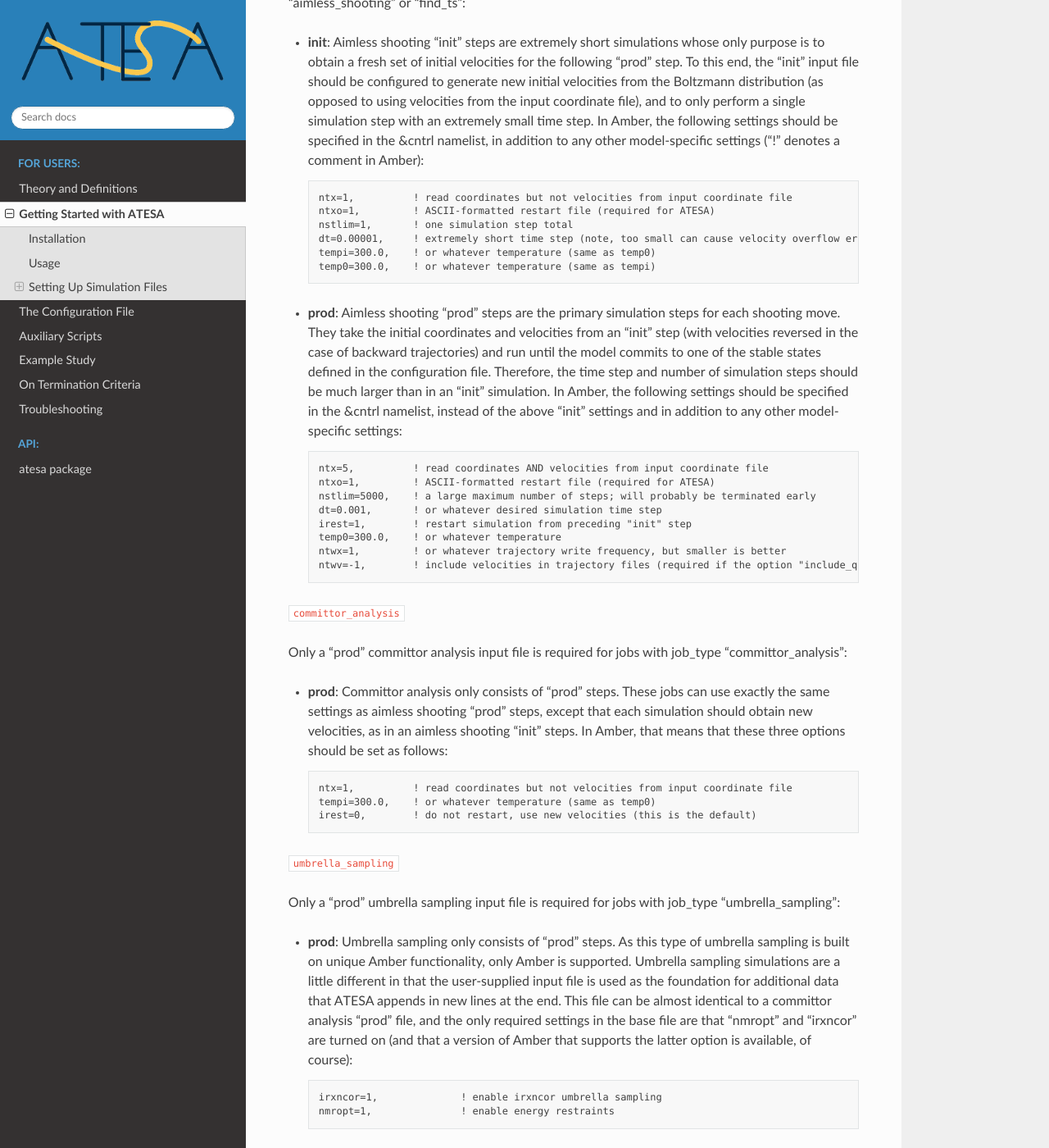
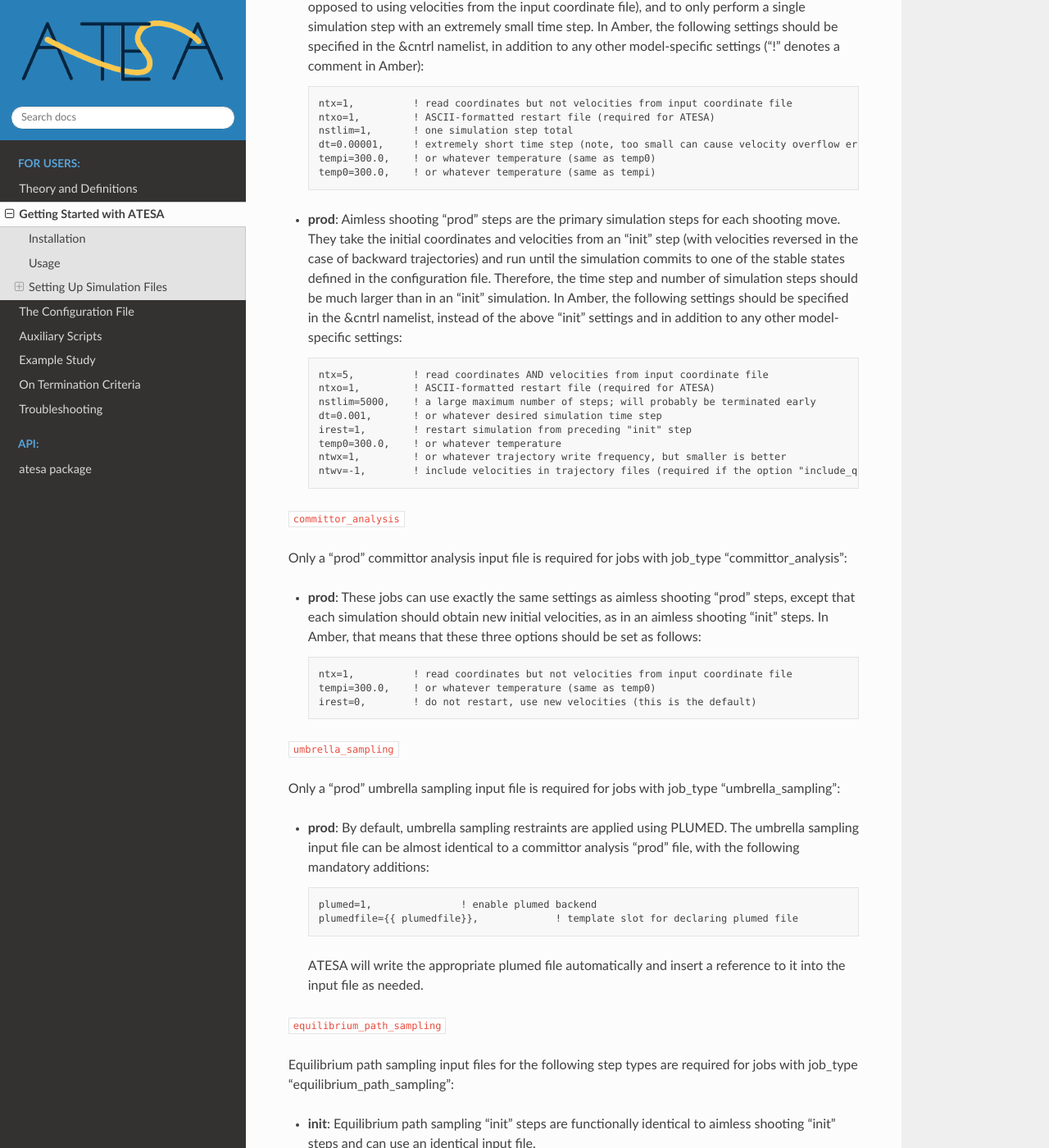
Before and after one commit to team-mayes/atesa, a Sphinx documentation site: the page built from docs/getting_started.rst, in a window 1280 px wide and 1400 px high, scrolled down 2541 px. Shown: the whole window at 82% size. Built offline with Sphinx 7.4.7 and the Read the Docs theme 2.0.0, drawn with Linux system fonts in a browser that asks for light colours; pages that are not in the unit, such as notebooks, are missing from menus; the version number could not be read and is left out; some of the changed text lies outside the part shown.

Commit message:
Implements dramatic performance improvement for resampling aimless shooting data with resample_full_cvs = True; some documentation updates

```diff
--- a/docs/getting_started.rst
+++ b/docs/getting_started.rst
@@ -12,11 +12,7 @@
 
 You may need to append the `--user` option depending on how your HPC resource is configured. ATESA requires Python 3, and the above pip command may fail if your active python environment defaults to Python 2.
 
-Alternatively, you can download ATESA directly from `GitHub <https://github.com/team-mayes/atesa>` or clone it::
-
-	git clone https://github.com/team-mayes/atesa.git
-
-Then, navigate to the root ATESA directory, and run the ``setup.py`` script directly::
+Alternatively, you can download or clone ATESA directly from `GitHub <https://github.com/team-mayes/atesa>` and install using the ``setup.py`` script in its root directory directly::
 
 	python setup.py install --user
 
@@ -33,7 +29,7 @@
 
 The config_file parameter is required and supports absolute or relative paths. The working_directory parameter is optional, but if it is provided it overrides the value in the configuration file. This option is made available for use on systems that only allocate working space for jobs after they have been initialized. For details on the contents of the configuration file, see :ref:`TheConfigFile`.
 
-Although ATESA can be run directly from the command line, because its process continues for the entirety of the job it is usually recommended to submit it as its own batch job. A single core and a modest allocation of memory should be sufficient to run ATESA on most platforms (it is neither memory- nor processor-intensive, although many features involve a significant amount of I/O, and more memory may be necessary when using the information error termination criterion). The exception is when you are running aimless shooting with simulations that are exceptionally quick -- on the order of less than a minute per simulation. In this case, ATESA supports multiprocessing on UNIX-based systems; simply allocate the desired number of cores and ATESA will use them as efficiently as it can.
+Although ATESA can be run directly from the command line, because its process continues for the entirety of the job it is usually best to submit it as its own batch job, or to run it on an interactive resource allocation. A single core and a modest allocation of memory should be sufficient to run ATESA on most platforms (it is generally neither memory- nor processor-intensive, although many features involve a significant amount of I/O, and more memory may be necessary when using the information error termination criterion). ATESA supports multiprocessing during aimless shooting on UNIX-based systems; this may improve performance when using very short simulations (say, less than a minute per simulation), a large number of aimless shooting threads (say, hundreds), or both. Simply allocate the desired number of cores and ATESA will use them as efficiently as it can.
 
 Note that almost all ATESA jobs will produce a large amount of data, at least transiently. For this reason, the working directory should probably be set to a path inside the "scratch" filesystem or equivalent on your HPC cluster. If you aren't sure what this means, consult the documentation or support staff for your cluster.
 
@@ -75,7 +71,7 @@
   	tempi=300.0,	! or whatever temperature (same as temp0)
   	temp0=300.0,	! or whatever temperature (same as tempi)
 
-* **prod**: Aimless shooting "prod" steps are the primary simulation steps for each shooting move. They take the initial coordinates and velocities from an "init" step (with velocities reversed in the case of backward trajectories) and run until the model commits to one of the stable states defined in the configuration file. Therefore, the time step and number of simulation steps should be much larger than in an "init" simulation. In Amber, the following settings should be specified in the &cntrl namelist, instead of the above "init" settings and in addition to any other model-specific settings::
+* **prod**: Aimless shooting "prod" steps are the primary simulation steps for each shooting move. They take the initial coordinates and velocities from an "init" step (with velocities reversed in the case of backward trajectories) and run until the simulation commits to one of the stable states defined in the configuration file. Therefore, the time step and number of simulation steps should be much larger than in an "init" simulation. In Amber, the following settings should be specified in the &cntrl namelist, instead of the above "init" settings and in addition to any other model-specific settings::
 
 	ntx=5,		! read coordinates AND velocities from input coordinate file
   	ntxo=1,		! ASCII-formatted restart file (required for ATESA)
@@ -90,7 +86,7 @@
 
 Only a "prod" committor analysis input file is required for jobs with job_type "committor_analysis":
 
-* **prod**: Committor analysis only consists of "prod" steps. These jobs can use exactly the same settings as aimless shooting "prod" steps, except that each simulation should obtain new velocities, as in an aimless shooting "init" steps. In Amber, that means that these three options should be set as follows::
+* **prod**: These jobs can use exactly the same settings as aimless shooting "prod" steps, except that each simulation should obtain new initial velocities, as in an aimless shooting "init" steps. In Amber, that means that these three options should be set as follows::
 
 	ntx=1,		! read coordinates but not velocities from input coordinate file
 	tempi=300.0,	! or whatever temperature (same as temp0)
@@ -100,12 +96,12 @@
 
 Only a "prod" umbrella sampling input file is required for jobs with job_type "umbrella_sampling":
 
-* 	**prod**: Umbrella sampling only consists of "prod" steps. As this type of umbrella sampling is built on unique Amber functionality, only Amber is supported. Umbrella sampling simulations are a little different in that the user-supplied input file is used as the foundation for additional data that ATESA appends in new lines at the end. This file can be almost identical to a committor analysis "prod" file, and the only required settings in the base file are that "nmropt" and "irxncor" are turned on (and that a version of Amber that supports the latter option is available, of course)::
+* 	**prod**: By default, umbrella sampling restraints are applied using PLUMED. The umbrella sampling input file can be almost identical to a committor analysis "prod" file, with the following mandatory additions::
 
-		irxncor=1,		! enable irxncor umbrella sampling
-		nmropt=1,		! enable energy restraints
+		plumed=1,		! enable plumed backend
+		plumedfile={{ plumedfile}},		! template slot for declaring plumed file
 
-	In addition, this file should *not* include an "&wt" namelist with type="END", because it's necessary for ATESA to specify this option itself.
+	ATESA will write the appropriate plumed file automatically and insert a reference to it into the input file as needed.
 
 ``equilibrium_path_sampling``
 
@@ -129,7 +125,7 @@
 
 Only a "prod" find_ts input file for the following step type is required for jobs with job_type "find_ts":
 
-* **prod** "find_ts" jobs consist only of "prod" steps. This file can be mostly identical to the "aimless_shooting" prod input file, with two key additions: there must be a restraint specified using the file "find_ts_restraints.disang", and the weight of the restraint must be set to steadily increase over time (beginning from zero). An example of a working implementation of this in Amber is as follows. Options in the &cntrl namelist that can be the same as in aimless shooting are here replaced by an elipse (...) for brevity, but they must still be explicitly specified in the input file. Other than that, it should be quite safe to copy the rest of this exactly into your Amber "find_ts" input file::
+* **prod** This file can be mostly identical to the "aimless_shooting" prod input file, with two key additions: there must be a restraint specified using the file "find_ts_restraints.disang", and the weight of the restraint must be set to steadily increase over time (beginning from zero). An example of a working implementation of this in Amber is as follows. Options in the &cntrl namelist that can be the same as in aimless shooting are here replaced by an elipse (...) for brevity, but they must still be explicitly specified in the input file. Other than that, it should be quite safe to copy the rest of this exactly into your Amber "find_ts" input file::
 
 	 &cntrl
 	  ...
@@ -199,4 +195,4 @@
 
 The output trajectory file from this simulation.
 
-As indicated in the preceding section, the 'templates' directory should also include a template file for the equilibrium path sampling "prod" step input file, if equilibrium path sampling is to performed.
+As indicated in the preceding section, if you wish to use equilibrium path sampling, the 'templates' directory should also include a template file for the equilibrium path sampling "prod" step input file.
```
Also changed, not shown: docs/example_study.rst (+36 -20 lines), docs/the_config_file.rst (+14 -1 lines), 8 other files.
